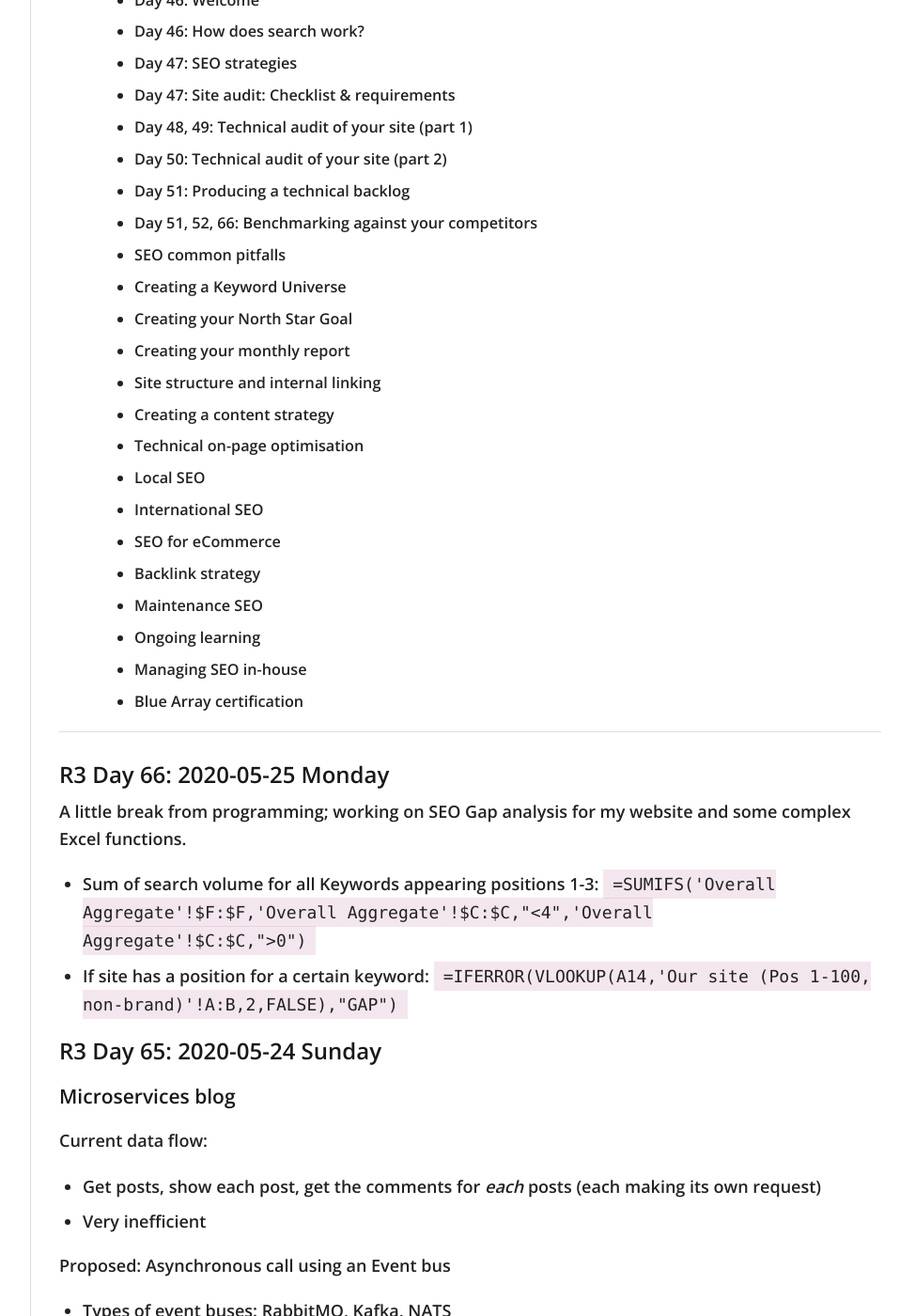
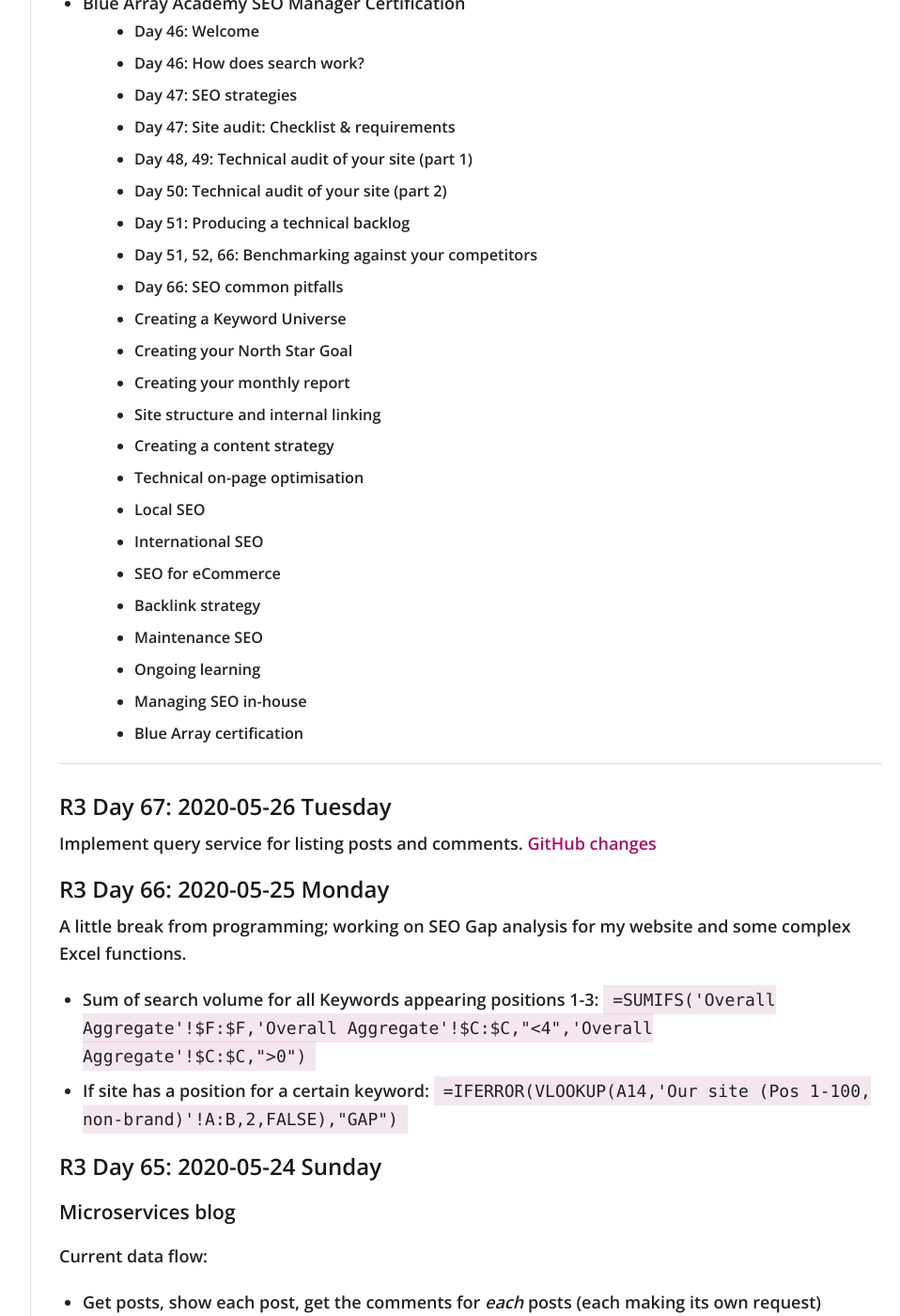
Before and after one commit to virtual/100daysofcode, a Jekyll site: the page built from index.md, in a window 1280 px wide and 1400 px high, scrolled down 3150 px. Shown: the whole window at 94% size, without its empty margins (272-1230 px from the left). Built offline with Jekyll 4.4.1, drawn with Linux system fonts in a browser that asks for light colours; nearby versions of some CDN libraries; our own code applies the rules of GitHub Pages for plain Markdown files; some of the changed text lies outside the part shown.

Commit message:
udemy microservices query service blog

```diff
--- a/index.md
+++ b/index.md
@@ -81,6 +81,7 @@
   - Day 61: Section 2: A Mini-Microservices App (CORS support)
   - Day 63: Section 2: A Mini-Microservices App (React components)
   - Day 65: Section 2: A Mini-Microservices App (Emitting events)
+  - Day 67: Section 2: A Mini-Microservices App (Implement query service)
 - Develop out [Knight University using TailwindCSS](https://virtual.github.io/knightu/)
   - Day 55: Hero, subfeature
 - Other projects/APIs
@@ -101,7 +102,7 @@
   - Day 50: Technical audit of your site (part 2)
   - Day 51: Producing a technical backlog
   - Day 51, 52, 66: Benchmarking against your competitors
-  - SEO common pitfalls
+  - Day 66: SEO common pitfalls
   - Creating a Keyword Universe
   - Creating your North Star Goal
   - Creating your monthly report
@@ -118,6 +119,10 @@
   - Blue Array certification
 
 ---
+
+## R3 Day 67: 2020-05-26 Tuesday
+
+Implement query service for listing posts and comments. [GitHub changes](https://github.com/virtual/microservices-blog/commit/2aa985f45af0ff8527f79035e1a85fbec57daf58#diff-b46b523c2e3993521d921e937acb3a3e)
 
 ## R3 Day 66: 2020-05-25 Monday
 
```
